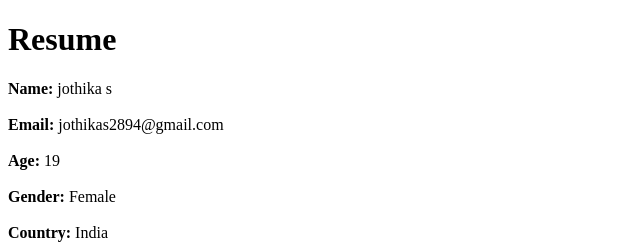
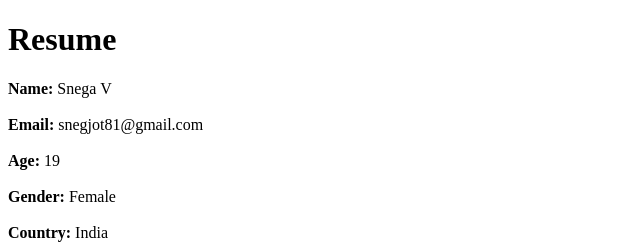
Before and after one commit to jothika117/Joo, a plain HTML site: page index1.html in a window 1280 px wide. Shown: the top 244 px of the page, 0-640 px from the left. Drawn offline with Linux system fonts and the light colour scheme.

Commit message:
Add files via upload

```diff
--- a/index1.html
+++ b/index1.html
@@ -8,10 +8,10 @@
 <body>
    <h1>Resume</h1>
    <form>
-       <label><b>Name:</b> jothika s</label>
+       <label><b>Name:</b> Snega V</label>
        <br><br>
 
-       <label><b>Email:</b> jothikas2894@gmail.com</label>
+       <label><b>Email:</b> snegjot81@gmail.com</label>
        <br><br>
 
        <label><b>Age:</b> 19</label>
```
